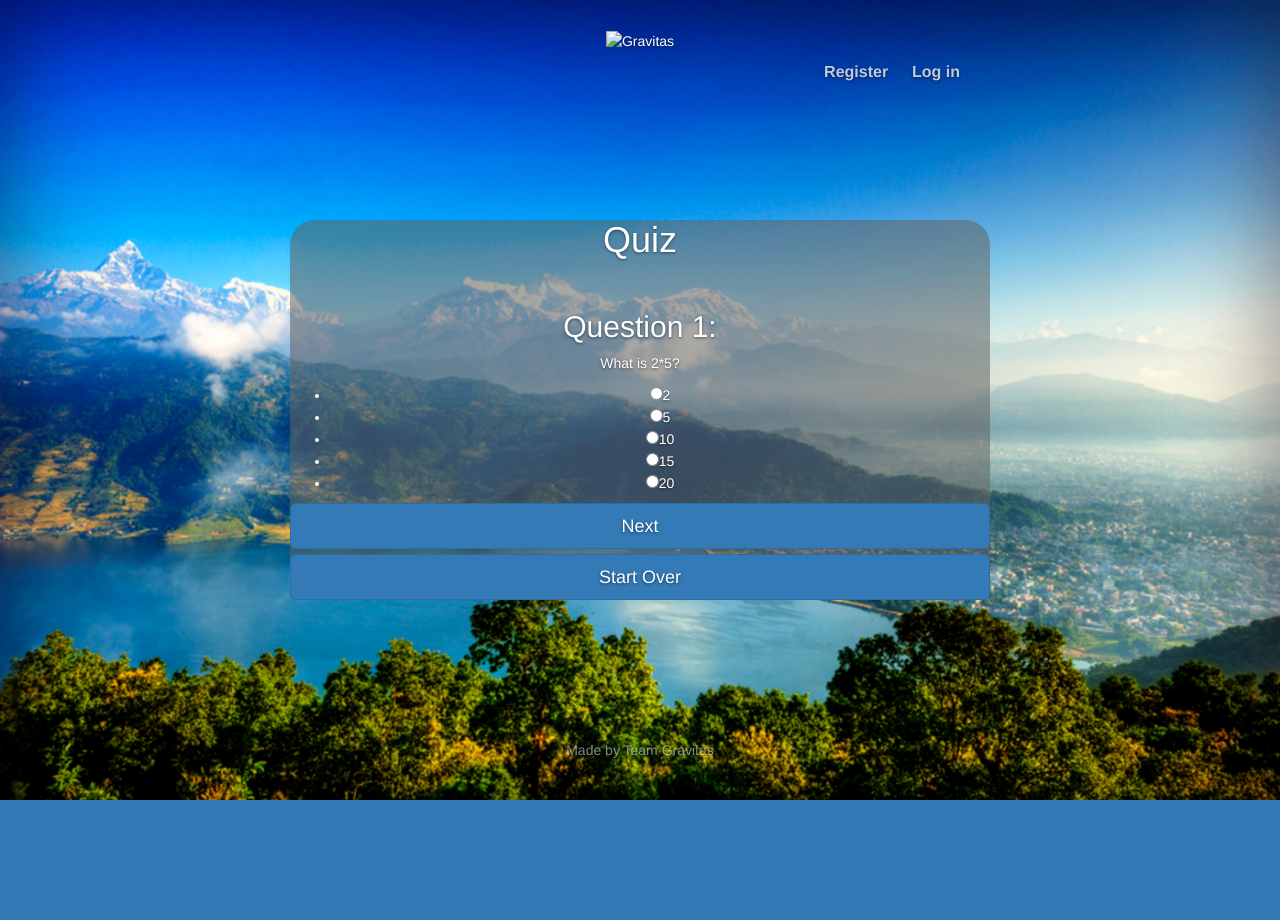
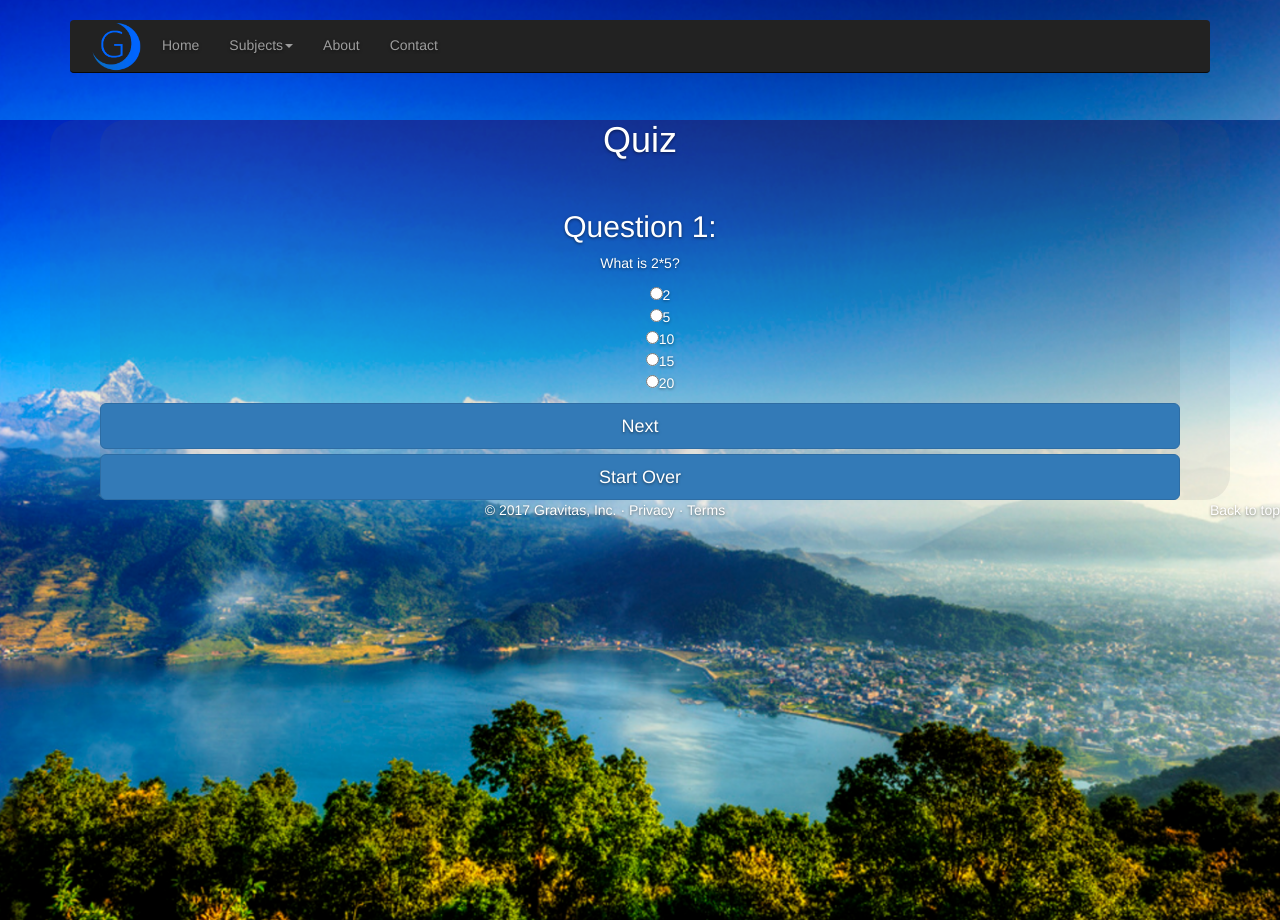
Before and after one commit to Sirikam/Gravitas, a Django app: page /quiz/ in a window 1280 px wide. Before the commit the page ends 800 px from the top, so only its background shows below. Run offline with Django 3.2, Linux system fonts and the light colour scheme; parts of the project's set-up code (start-up, migrations or seed data) failed here and were passed over; some libraries are stand-ins or nearby versions.

Commit message:
html and css changes. Created a navbar.html template

```diff
--- a/static/css/cover.css
+++ b/static/css/cover.css
@@ -170,4 +170,12 @@ body {
 .maincontainer{
   background:rgba(100,100,100,0.1);
   border-radius: 25px;
+  text-align: center;
+  margin-top: 120px;
+  margin-left: 50px;
+  margin-right: 50px;
 }
+
+.logo{
+  background-color: transparent;
+}
--- a/static/css/quiz.css
+++ b/static/css/quiz.css
@@ -2,3 +2,6 @@
     background:rgba(100,100,100,0.5);
     border-radius: 25px;
 }
+ul {
+  list-style-type: none;
+}
--- a/templates/quiz/main.html
+++ b/templates/quiz/main.html
@@ -1,9 +1,8 @@
-{% extends 'staticpages/main.html' %}
-
-{% block title %}{% endblock %}
+{% extends 'staticpages/navbar.html' %}
+{%  load staticfiles %}
 
 {% block content %}
-    <div>
+    <div class="maincontainer">
         <div id='title'>
             <h1>Quiz</h1>
         </div>
@@ -18,6 +17,7 @@
     </div>
     <!-- javascript -->
     <script type='text/javascript' src='http://ajax.googleapis.com/ajax/libs/jquery/1.9.1/jquery.min.js'></script>
-    <script src="../../static/js/quiz.js"></script>
-    <link href="../../static/css/quiz.css" rel="stylesheet">
+    <script src="{% static 'js/quiz.js' %}"></script>
+    <link href="{% static 'css/cover.css' %}" rel="stylesheet">
+    <link href="{% static 'css/quiz.css' %}" rel="stylesheet">
 {%  endblock %}
--- a/templates/staticpages/main.html
+++ b/templates/staticpages/main.html
@@ -8,15 +8,14 @@
       <!-- The above 3 meta tags *must* come first in the head; any other head content must come *after* these tags -->
       <meta name="description" content="">
       <meta name="author" content="">
-      <link rel="icon" href="../../favicon.ico">
 
       <title>Gravitas</title>
 
       <!-- Bootstrap core CSS -->
-      <link href="../../static/css/bootstrap.min.css" rel="stylesheet">
+      <link href="{% static 'css/bootstrap.min.css' %}" rel="stylesheet">
 
       <!-- Custom styles for this template -->
-      <link href="../../static/css/cover.css" rel="stylesheet">
+      <link href="{% static 'css/cover.css' %}" rel="stylesheet">
       <link href="../../static/js/random-cover.js" rel="script">
 
       <!-- HTML5 shim and Respond.js for IE8 support of HTML5 elements and media queries -->
@@ -36,7 +35,7 @@
 
           <div class="masthead clearfix">
             <div class="inner">
-              <img href="../../static/img/litenlogo.png" alt="Gravitas"/>
+              <img class="logo" src="../../static/img/GRAVITASLOGO.png"  width="350" height="100" alt="Gravitas"/>
               <nav>
                 <ul class="nav masthead-nav">
                   {% if user.is_authenticated %}
@@ -76,6 +75,6 @@
     <!-- Placed at the end of the document so the pages load faster -->
     <script src="https://ajax.googleapis.com/ajax/libs/jquery/1.12.4/jquery.min.js"></script>
     <script>window.jQuery || document.write('<script src="../../assets/js/vendor/jquery.min.js"><\/script>')</script>
-    <script src="../../static/js/bootstrap.min.js"></script>
+    <script src="{% static 'js/bootstrap.min.js' %}"></script>
   </body>
 </html>
--- /dev/null
+++ b/templates/staticpages/navbar.html
@@ -0,0 +1,90 @@
+{%  load staticfiles %}
+<!DOCTYPE html>
+<html lang="en">
+  <head>
+
+    <meta charset="utf-8">
+    <meta http-equiv="X-UA-Compatible" content="IE=edge">
+    <meta name="viewport" content="width=device-width, initial-scale=1">
+    <!-- The above 3 meta tags *must* come first in the head; any other head content must come *after* these tags -->
+    <meta name="description" content="">
+    <meta name="author" content="">
+    <link rel="icon" href="../../favicon.ico">
+
+    <title>Gravitas</title>
+
+    <!-- Bootstrap core CSS -->
+     <!-- <link href="../../dist/css/bootstrap.min.css" rel="stylesheet"> -->
+    <link href="{% static 'css/bootstrap.min.css' %}" rel="stylesheet">
+
+    <!-- Custom styles for this template -->
+    <link href="{% static 'css/homepage.css' %}" rel="stylesheet">
+  </head>
+<!-- NAVBAR
+================================================== -->
+  <body>
+    <div class="navbar-wrapper">
+      <div class="container">
+
+        <nav class="navbar navbar-inverse navbar-static-top">
+          <div class="container">
+            <div class="navbar-header">
+              <button type="button" class="navbar-toggle collapsed" data-toggle="collapse" data-target="#navbar" aria-expanded="false" aria-controls="navbar">
+                <span class="sr-only">Toggle navigation</span>
+                <span class="icon-bar"></span>
+                <span class="icon-bar"></span>
+                <span class="icon-bar"></span>
+              </button>
+              <button type="submit" style="border: 0; background-color: transparent">
+                <img src="../../static/img/litenlogo.png" width="50" height="50" alt="submit" />
+              </button>
+            </div>
+            <div id="navbar" class="navbar-collapse collapse">
+              <ul class="nav navbar-nav">
+                <li><a href={% url 'staticpages:homepage' %}>Home</a></li>
+                <li class="dropdown">
+                  <a href="#" class="dropdown-toggle" data-toggle="dropdown" role="button" aria-haspopup="true" aria-expanded="false">Subjects<span class="caret"></span></a>
+                  <ul class="dropdown-menu">
+                    <li><a href="#">TDT4180</a></li>
+                    <li><a href="#">TDT4120</a></li>
+                    <li><a href="#">TDT4145</a></li>
+                    <li role="separator" class="divider"></li>
+                    <li class="dropdown-header">Nav header</li>
+                    <li><a href="#">Separated link</a></li>
+                    <li><a href="#">One more separated link</a></li>
+                  </ul>
+                </li>
+                <li><a href="#about">About</a></li>
+                <li><a href="#contact">Contact</a></li>
+
+              </ul>
+            </div>
+          </div>
+        </nav>
+
+      </div>
+    </div>
+<!-- NAVBAR END -->
+    <div class="maincontainer">
+        {% block content %}
+        {% endblock %}
+    </div>
+<!-- FOOTER -->
+      <footer>
+        <p class="pull-right"><a href="#">Back to top</a></p>
+        <p>&copy; 2017 Gravitas, Inc. &middot; <a href="#">Privacy</a> &middot; <a href="#">Terms</a></p>
+      </footer>
+
+    </div><!-- /.container -->
+
+
+    <!-- Bootstrap core JavaScript
+    ================================================== -->
+    <!-- Placed at the end of the document so the pages load faster -->
+    <script src="https://ajax.googleapis.com/ajax/libs/jquery/1.12.4/jquery.min.js"></script>
+    <script>window.jQuery || document.write('<script src="../../assets/js/vendor/jquery.min.js"><\/script>')</script>
+    <script src="{%  static 'js/bootstrap.min.js' %}"></script>
+    <!-- IE10 viewport hack for Surface/desktop Windows 8 bug -->
+    <script src="{% static "js/ie10-viewport-bug-workaround.js" %}"></script>
+  </body>
+</html>
```
Also changed, not shown: Gravitas/settings.py (+12 -3 lines), templates/staticpages/homepage.html (+3 -90 lines).
